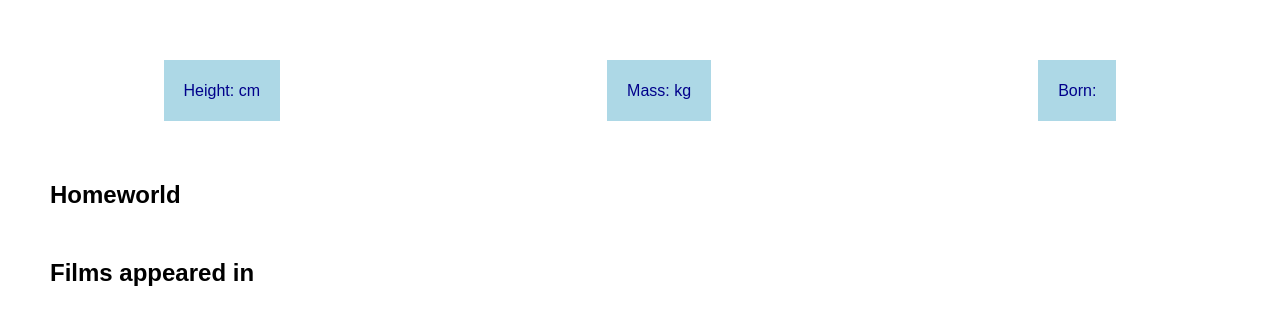
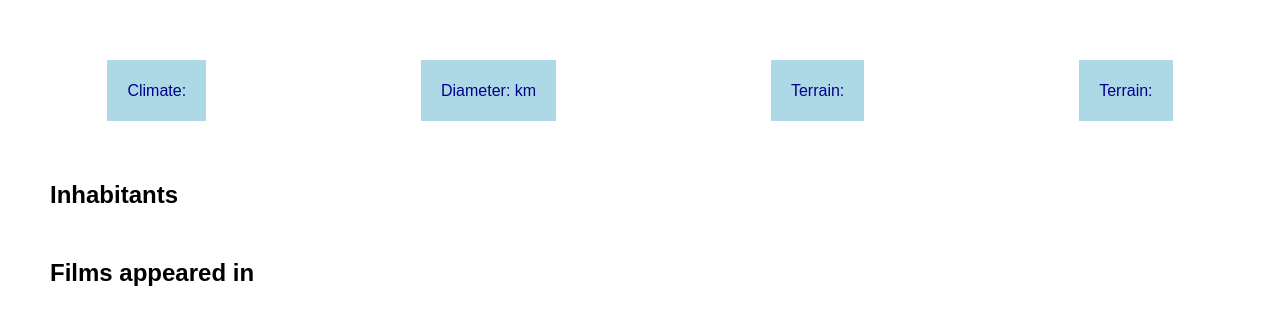
Before and after one commit to nickpossokhov/guided-project-1, a plain HTML site: page guided_project_1/planet.html in a window 1280 px wide. Drawn offline with Linux system fonts and the light colour scheme.

Commit message:
updates ids and headings in planet.html

```diff
--- a/guided_project_1/planet.html
+++ b/guided_project_1/planet.html
@@ -7,20 +7,21 @@
     <meta name="viewport" content="width=device-width, initial-scale=1.0">
     <script src="planet.js" defer></script>
     <link rel="stylesheet" href="site.css" />
-    <title>A Star Wars Character</title>
+    <title>A Star Wars Planet</title>
 </head>
 
 <body>
     <main>
         <h1 id="name"></h1>
         <section id="generalInfo">
-            <p>Height: <span id="height"></span> cm</p>
-            <p>Mass: <span id="mass"></span> kg</p>
-            <p>Born: <span id="birth_year"></span></p>
+            <p>Climate: <span id="height"></span></p>
+            <p>Diameter: <span id="mass"></span> km</p>
+            <p>Terrain: <span id="birth_year"></span></p>
+            <p>Terrain: <span id="population"></span></p>
         </section>
-        <section id="planets">
-            <h2>Homeworld</h2>
-            <p><span id="homeworld"></span></p>
+        <section id="characters">
+            <h2>Inhabitants</h2>
+            <p><span id="inhabitants"></span></p>
         </section>
         <section id="films">
             <h2>Films appeared in</h2>
```
